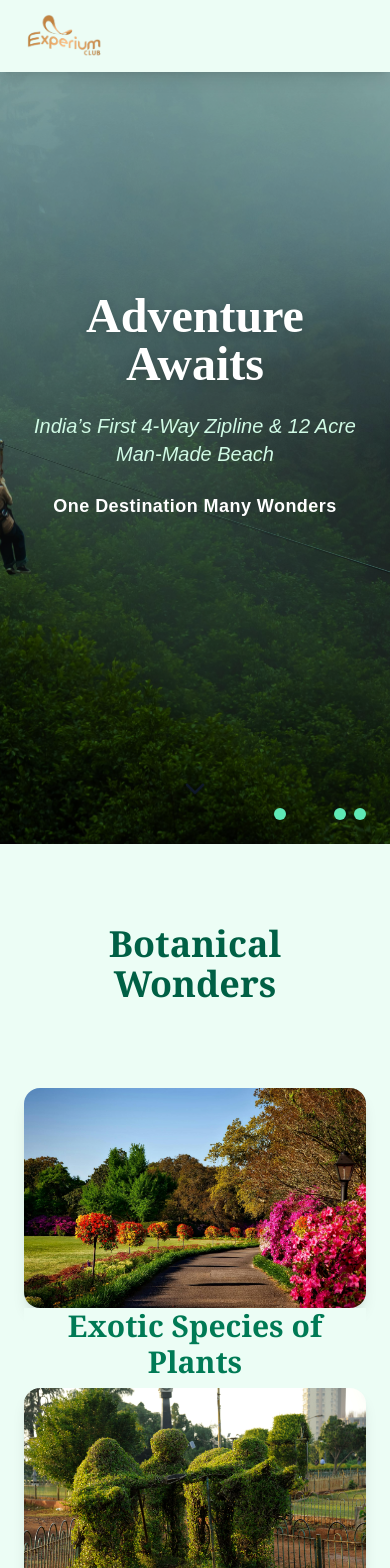
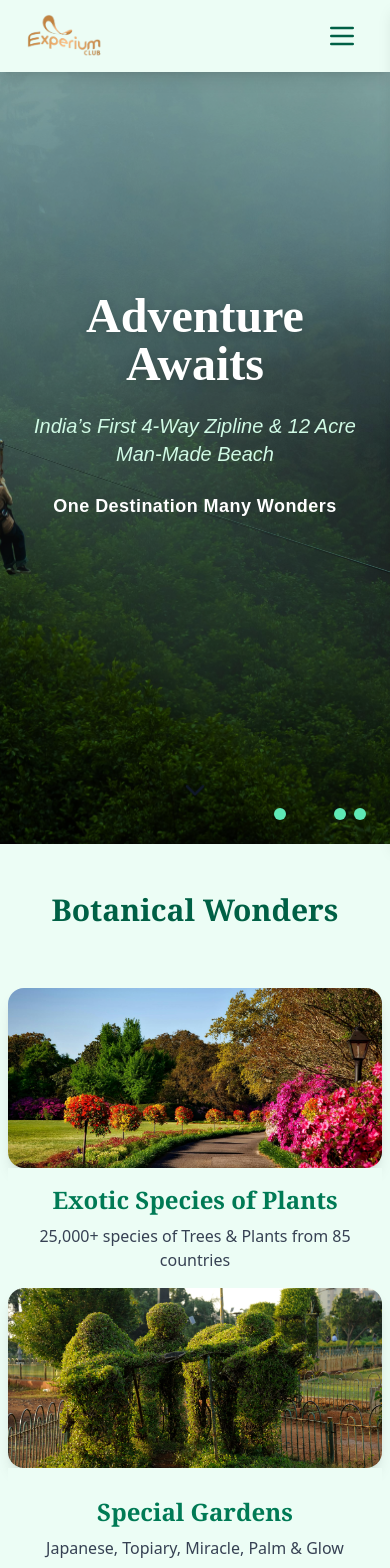
Before and after one commit to IndrakanthKolluri/Experium_Club, a React (Vite) app: page / in a window 390 px wide. Shown: the top 1568 px of the page. Built offline with nearby package versions, Linux system fonts and the light colour scheme.

Commit message:
made responsive and added animations

```diff
--- a/package.json
+++ b/package.json
@@ -11,6 +11,7 @@
   },
   "dependencies": {
     "@tailwindcss/vite": "^4.1.12",
+    "framer-motion": "^12.23.12",
     "lucide-react": "^0.540.0",
     "react": "^19.1.1",
     "react-dom": "^19.1.1",
--- a/src/Components/CategorySection.jsx
+++ b/src/Components/CategorySection.jsx
@@ -1,8 +1,37 @@
-import { useState } from "react";
+import { useState, useRef } from "react";
 import { ChevronLeft, ChevronRight } from "lucide-react";
+import { motion, AnimatePresence } from "framer-motion";
+
+const fadeInUp = {
+  hidden: { opacity: 0, y: 40 },
+  visible: { opacity: 1, y: 0 }
+};
+
+const cardVariants = {
+  hidden: { opacity: 0, scale: 0.95, y: 30 },
+  visible: { opacity: 1, scale: 1, y: 0 }
+};
+
+const overlayVariants = {
+  hidden: { opacity: 0 },
+  visible: { opacity: 1 }
+};
 
 export default function CategorySection({ category }) {
   const [current, setCurrent] = useState(0);
+  const touchStartX = useRef(null);
+
+  // Swipe support for carousel
+  const handleTouchStart = (e) => {
+    touchStartX.current = e.touches[0].clientX;
+  };
+  const handleTouchEnd = (e) => {
+    if (!touchStartX.current) return;
+    const diff = e.changedTouches[0].clientX - touchStartX.current;
+    if (diff > 50) prevSlide();
+    else if (diff < -50) nextSlide();
+    touchStartX.current = null;
+  };
 
   const nextSlide = () => {
     setCurrent((prev) =>
@@ -17,138 +46,260 @@ export default function CategorySection({ category }) {
   };
 
   const renderBotanical = () => (
-    <div className="space-y-0">
+    <motion.div
+      className="space-y-0"
+      initial="hidden"
+      whileInView="visible"
+      viewport={{ once: true, amount: 0.3 }}
+      variants={fadeInUp}
+      transition={{ staggerChildren: 0.2 }}
+    >
       {category.items.map((item, i) => (
-        <div
+        <motion.div
           key={i}
           className={`flex flex-col md:flex-row ${
             i % 2 === 1 ? "md:flex-row-reverse" : ""
-          } w-full h-[300px] md:h-[380px]`} // Reduced height
-          style={{ margin: 0, padding: 0 }}
+          } w-full h-[300px] md:h-[380px]`}
+          variants={cardVariants}
+          transition={{ duration: 0.7, delay: i * 0.1 }}
         >
           {/* Image Side */}
-          <div className="md:w-1/2 w-full h-full flex items-center justify-center">
-            <img
+          <motion.div
+            className="md:w-1/2 w-full h-full flex items-center justify-center"
+            whileHover={{ scale: 1.05 }}
+            whileTap={{ scale: 0.97 }}
+            transition={{ type: "spring", stiffness: 300 }}
+          >
+            <motion.img
               src={item.image}
               alt={item.name}
-              className="w-full h-[220px] md:h-[320px] object-cover rounded-2xl shadow-lg" // Reduced image height
-              style={{ margin: 0, padding: 0, border: "none" }}
+              className="w-full h-[180px] md:h-[320px] object-cover rounded-2xl shadow-lg"
+              initial={{ opacity: 0, scale: 0.95 }}
+              whileInView={{ opacity: 1, scale: 1 }}
+              viewport={{ once: true }}
+              transition={{ duration: 0.7 }}
             />
-          </div>
+          </motion.div>
           {/* Text Side */}
-          <div className="md:w-1/2 w-full h-full flex flex-col justify-center items-center bg-emerald-50">
-            <h3 className="text-3xl md:text-4xl font-serif font-bold text-emerald-700 mb-4 text-center">
+          <motion.div
+            className="md:w-1/2 w-full h-full flex flex-col justify-center items-center bg-emerald-50 px-2 py-4"
+            initial={{ opacity: 0, x: 40 }}
+            whileInView={{ opacity: 1, x: 0 }}
+            viewport={{ once: true }}
+            transition={{ duration: 0.7, delay: 0.2 }}
+          >
+            <h3 className="text-2xl md:text-4xl font-serif font-bold text-emerald-700 mb-2 text-center">
               {item.name}
             </h3>
-            <p className="text-gray-700 text-lg font-medium text-center max-w-xl">
+            <p className="text-gray-700 text-base md:text-lg font-medium text-center max-w-xl">
               {item.detail}
             </p>
-          </div>
-        </div>
+          </motion.div>
+        </motion.div>
       ))}
-    </div>
+    </motion.div>
   );
 
   const renderAdventure = () => (
-  <div className="grid md:grid-cols-2 lg:grid-cols-3 gap-8 mb-12">
+    <motion.div
+      className="grid grid-cols-1 sm:grid-cols-2 lg:grid-cols-3 gap-6 mb-12"
+      initial="hidden"
+      whileInView="visible"
+      viewport={{ once: true, amount: 0.3 }}
+      variants={fadeInUp}
+      transition={{ staggerChildren: 0.15 }}
+    >
       {category.items.map((item, i) => (
-      <div
+        <motion.div
           key={i}
-        className="relative overflow-hidden rounded-xl shadow-lg hover:shadow-2xl transition-transform hover:scale-105 duration-500 group"
+          className="relative overflow-hidden rounded-xl shadow-lg transition-transform duration-500 group"
+          variants={cardVariants}
+          whileHover={{ scale: 1.05 }}
+          whileTap={{ scale: 0.97 }}
         >
           {/* Image */}
-        <img
+          <motion.img
             src={item.image}
             alt={item.name}
-          className="w-full h-64 object-cover group-hover:scale-110 transition-transform duration-700"
+            className="w-full h-56 md:h-64 object-cover transition-transform duration-700"
+            initial={{ opacity: 0, scale: 0.95 }}
+            whileInView={{ opacity: 1, scale: 1 }}
+            viewport={{ once: true }}
+            transition={{ duration: 0.7 }}
+            whileHover={{ scale: 1.1 }}
+            whileTap={{ scale: 1.05 }}
           />
 
-        {/* Hover Overlay */}
-        <div className="absolute inset-0 bg-emerald-900/60 opacity-0 group-hover:opacity-100 transition flex items-center justify-center text-center p-4">
+          {/* Overlay: visible on hover (desktop) or tap (mobile) */}
+          <motion.div
+            className="absolute inset-0 bg-emerald-900/60 opacity-0 group-hover:opacity-100 transition flex items-center justify-center text-center p-4"
+            initial="hidden"
+            animate="hidden"
+            whileHover="visible"
+            whileTap="visible"
+            variants={overlayVariants}
+            transition={{ duration: 0.4 }}
+          >
             <div>
-            <h3 className="text-2xl font-bold text-white">{item.name}</h3>
+              <h3 className="text-xl md:text-2xl font-bold text-white">{item.name}</h3>
               <p className="text-sm text-white mt-2">{item.detail}</p>
             </div>
-        </div>
-      </div>
+          </motion.div>
+        </motion.div>
       ))}
-  </div>
+    </motion.div>
   );
-
 
   const renderLuxury = () => (
     <div className="relative w-full mx-auto">
       {/* Slides */}
-      <div className="overflow-hidden rounded-2xl shadow-xl">
       <div
-          className="flex transition-transform duration-700"
-          style={{ transform: `translateX(-${current * 100}%)` }}
+        className="overflow-hidden rounded-2xl shadow-xl"
+        onTouchStart={handleTouchStart}
+        onTouchEnd={handleTouchEnd}
       >
-          {category.items.map((item, i) => (
+        <AnimatePresence initial={false} mode="wait">
+          <motion.div
+            key={current}
+            className="flex"
+            initial={{ opacity: 0, x: 100 }}
+            animate={{ opacity: 1, x: 0 }}
+            exit={{ opacity: 0, x: -100 }}
+            transition={{ duration: 0.5 }}
+          >
             <div
-              key={i}
               className="w-full flex-shrink-0 relative"
               style={{ minWidth: "100%" }}
             >
-              <img
-                src={item.image}
-                alt={item.name}
-                className="w-full h-96 object-cover"
+              <motion.img
+                src={category.items[current].image}
+                alt={category.items[current].name}
+                className="w-full h-64 md:h-96 object-cover"
+                initial={{ opacity: 0, scale: 0.95 }}
+                animate={{ opacity: 1, scale: 1 }}
+                transition={{ duration: 0.7 }}
               />
-              <div className="absolute bottom-0 inset-x-0 bg-emerald-900/50 p-6 flex items-center justify-center h-20">
-                <span className="text-xl md:text-2xl font-serif font-bold text-white text-center">
-                  {item.name}
+              <motion.div
+                className="absolute bottom-0 inset-x-0 bg-emerald-900/50 p-2 md:p-6 flex flex-col md:flex-row items-center justify-center h-20 md:h-20"
+                initial={{ opacity: 0, y: 20 }}
+                animate={{ opacity: 1, y: 0 }}
+                transition={{ duration: 0.5 }}
+              >
+                <span className="text-xs sm:text-base md:text-2xl font-serif font-bold text-white text-center">
+                  {category.items[current].name}
                 </span>
-                <span className="mx-3 text-xl md:text-2xl text-white font-medium">-</span>
-                <span className="text-xl md:text-2xl text-white font-medium text-center">
-                  {item.detail}
+                <span className="mx-1 sm:mx-2 text-xs sm:text-base md:text-2xl text-white font-medium">-</span>
+                <span className="text-xs sm:text-base md:text-2xl text-white font-medium text-center">
+                  {category.items[current].detail}
                 </span>
+              </motion.div>
             </div>
+          </motion.div>
+        </AnimatePresence>
       </div>
-          ))}
-        </div>
-      </div>
-
       {/* Arrows */}
-      <button
+      <motion.button
         onClick={prevSlide}
-        className="absolute top-1/2 -left-8 transform -translate-y-1/2 bg-white text-emerald-700 p-3 rounded-full shadow-lg hover:bg-yellow-200 hover:text-white transition"
+        className="absolute top-1/2 left-2 md:-left-8 transform -translate-y-1/2 bg-white text-emerald-700 p-2 md:p-3 rounded-full shadow-lg hover:bg-yellow-200 hover:text-white transition"
+        aria-label="Previous Slide"
+        whileHover={{ scale: 1.1 }}
+        whileTap={{ scale: 0.95 }}
       >
-        <ChevronLeft className="w-6 h-6" />
-      </button>
-      <button
+        <ChevronLeft className="w-5 h-5 md:w-6 md:h-6" />
+      </motion.button>
+      <motion.button
         onClick={nextSlide}
-        className="absolute top-1/2 -right-8 transform -translate-y-1/2 bg-white text-emerald-700 p-3 rounded-full shadow-lg hover:bg-yellow-200 hover:text-white transition"
+        className="absolute top-1/2 right-2 md:-right-8 transform -translate-y-1/2 bg-white text-emerald-700 p-2 md:p-3 rounded-full shadow-lg hover:bg-yellow-200 hover:text-white transition"
+        aria-label="Next Slide"
+        whileHover={{ scale: 1.1 }}
+        whileTap={{ scale: 0.95 }}
       >
-        <ChevronRight className="w-6 h-6" />
-      </button>
+        <ChevronRight className="w-5 h-5 md:w-6 md:h-6" />
+      </motion.button>
     </div>
   );
 
   const renderEvents = () => (
-    <div className="space-y-10">
+    <motion.div
+      className="space-y-8"
+      initial="hidden"
+      whileInView="visible"
+      viewport={{ once: true, amount: 0.3 }}
+      variants={fadeInUp}
+      transition={{ staggerChildren: 0.15 }}
+    >
       {category.items.map((item, i) => (
-        <div
+        <motion.div
           key={i}
-          className="relative h-72 rounded-2xl overflow-hidden shadow-lg group"
+          className="relative h-56 md:h-72 rounded-2xl overflow-hidden shadow-lg group"
+          variants={cardVariants}
         >
-          <img
+          <motion.img
             src={item.image}
             alt={item.name}
-            className="w-full h-full object-cover group-hover:scale-110 transition-transform duration-700"
+            className="w-full h-full object-cover transition-transform duration-700"
+            initial={{ opacity: 0, scale: 0.95 }}
+            whileInView={{ opacity: 1, scale: 1 }}
+            viewport={{ once: true }}
+            transition={{ duration: 0.7 }}
+            whileHover={{ scale: 1.07 }}
+            whileTap={{ scale: 1.03 }}
           />
-          <div className="absolute inset-0 bg-emerald-900/60 flex items-center justify-center text-center">
+          {/* Text overlay always visible, animates on hover/tap */}
+          <motion.div
+            className="absolute inset-0 bg-emerald-900/60 flex items-center justify-center text-center"
+            initial={{ opacity: 1, scale: 1 }}
+            whileHover={{ scale: 1.05, boxShadow: "0 0 40px #FFD700" }}
+            whileTap={{ scale: 1.03 }}
+            transition={{ duration: 0.4 }}
+          >
             <div>
-              <h3 className="text-3xl font-serif font-bold text-white mb-2">
+              <h3 className="text-xl md:text-3xl font-serif font-bold text-white mb-2">
                 {item.name}
               </h3>
               <p className="text-gray-100">{item.detail}</p>
             </div>
-          </div>
-        </div>
+          </motion.div>
+        </motion.div>
       ))}
-    </div>
+    </motion.div>
   );
+
+  const renderExperienceInNumbers = () => {
+    const stats = [
+      { value: "10+", label: "Years of Experience" },
+      { value: "500+", label: "Projects Completed" },
+      { value: "300+", label: "Satisfied Clients" },
+      { value: "5", label: "Awards Won" }
+    ];
+
+    return (
+      <motion.div
+        className="grid grid-cols-2 sm:grid-cols-4 gap-4 px-2 py-8 justify-items-center"
+        initial="hidden"
+        whileInView="visible"
+        viewport={{ once: true, amount: 0.3 }}
+        variants={fadeInUp}
+        transition={{ staggerChildren: 0.15 }}
+      >
+        {stats.map((stat, i) => (
+          <motion.div
+            key={i}
+            className={`flex flex-col items-center bg-white rounded-xl shadow p-4 aspect-square w-full max-w-[140px] sm:max-w-none
+              ${i === 2 ? "col-span-2 justify-self-center sm:col-span-1 sm:justify-self-auto" : ""}
+            `}
+            variants={cardVariants}
+            transition={{ duration: 0.7, delay: i * 0.1 }}
+            whileHover={{ scale: 1.05 }}
+            whileTap={{ scale: 0.97 }}
+          >
+            <span className="text-lg sm:text-2xl md:text-4xl font-bold text-emerald-700">{stat.value}</span>
+            <span className="text-[10px] sm:text-xs md:text-base text-gray-600 mt-1 text-center">{stat.label}</span>
+          </motion.div>
+        ))}
+      </motion.div>
+    );
+  };
 
   const renderContent = () => {
     switch (category.id) {
@@ -160,24 +311,53 @@ export default function CategorySection({ category }) {
         return renderLuxury();
       case "events":
         return renderEvents();
+      case "experience-in-numbers":
+        return renderExperienceInNumbers();
       default:
         return null;
     }
   };
 
   return (
-    <section id={category.id} className="pb-20 bg-emerald-50">
-      <div className={`${category.id === "botanical" ? "px-6 pt-20" : "container mx-auto  px-6"}`}>
+    <motion.section
+      id={category.id}
+      className="pb-16 md:pb-20 bg-emerald-50"
+      initial="hidden"
+      whileInView="visible"
+      viewport={{ once: true, amount: 0.2 }}
+      variants={fadeInUp}
+      transition={{ duration: 0.7 }}
+    >
+      <motion.div
+        className={`${category.id === "botanical" ? "px-2 pt-12 md:px-6 md:pt-20" : "container mx-auto px-2 md:px-6"}`}
+        initial={{ opacity: 0 }}
+        whileInView={{ opacity: 1 }}
+        viewport={{ once: true, amount: 0.3 }}
+        transition={{ duration: 0.7 }}
+      >
         {/* Section Title */}
-        <div className="text-center mb-16">
-          <h2 className="text-4xl md:text-5xl font-serif font-bold text-emerald-800">
+        <motion.div
+          className="text-center mb-10 md:mb-16"
+          initial={{ opacity: 0, y: 30 }}
+          whileInView={{ opacity: 1, y: 0 }}
+          viewport={{ once: true, amount: 0.3 }}
+          transition={{ duration: 0.7 }}
+        >
+          <h2 className="text-3xl md:text-5xl font-serif font-bold text-emerald-800">
             {category.title}
           </h2>
-          <div className="w-24 h-1 bg-gold-400 mx-auto mt-4" />
-        </div>
+          <motion.div
+            className="w-16 md:w-24 h-1 bg-gold-400 mx-auto mt-4"
+            initial={{ scaleX: 0 }}
+            whileInView={{ scaleX: 1 }}
+            viewport={{ once: true }}
+            transition={{ duration: 0.7 }}
+            style={{ originX: 0 }}
+          />
+        </motion.div>
 
         {renderContent()}
-      </div>
-    </section>
+      </motion.div>
+    </motion.section>
   );
 }
--- a/src/Components/Header.jsx
+++ b/src/Components/Header.jsx
@@ -1,23 +1,28 @@
-import { Leaf } from "lucide-react";
-import logo from "../assets/experium.png"
+import { useState } from "react";
+import { Leaf, Menu } from "lucide-react";
+import logo from "../assets/experium.png";
 
 export default function Header() {
+  const [sidebarOpen, setSidebarOpen] = useState(false);
+
+  const navLinks = ["Botanical", "Adventure", "Luxury", "Events"];
+
   return (
     <header className="fixed top-0 w-full z-50 bg-emerald-50 shadow-lg shadow-black/10">
       <div className="max-w-full px-6 py-2 flex items-center justify-between">
         {/* Logo Only */}
         <div className="flex items-center">
           <img
-            src= {logo}
+            src={logo}
             alt="Experium Club Logo"
             className="w-20 h-14 object-contain"
             style={{ maxWidth: "160px" }}
           />
         </div>
 
-        {/* Navigation */}
+        {/* Navigation - Desktop */}
         <nav className="hidden md:flex space-x-6">
-          {["Botanical", "Adventure", "Luxury", "Events"].map((link) => (
+          {navLinks.map((link) => (
             <a
               key={link}
               href={`#${link.toLowerCase()}`}
@@ -27,7 +32,58 @@ export default function Header() {
             </a>
           ))}
         </nav>
+
+        {/* Hamburger Menu - Mobile */}
+        <button
+          className="md:hidden p-2"
+          aria-label="Open menu"
+          onClick={() => setSidebarOpen(true)}
+        >
+          <Menu className="w-8 h-8 text-emerald-800" />
+        </button>
       </div>
+
+      {/* Sidebar Overlay */}
+      {sidebarOpen && (
+        <div
+          className="fixed inset-0 bg-black/40 z-50"
+          onClick={() => setSidebarOpen(false)}
+        />
+      )}
+
+      {/* Sidebar Drawer */}
+      <aside
+        className={`fixed top-0 right-0 h-full w-64 bg-emerald-50 shadow-lg z-50 transform transition-transform duration-300 ${
+          sidebarOpen ? "translate-x-0" : "translate-x-full"
+        }`}
+      >
+        <div className="flex items-center justify-between px-6 py-4 border-b border-emerald-100">
+          <img
+            src={logo}
+            alt="Experium Club Logo"
+            className="w-16 h-10 object-contain"
+          />
+          <button
+            className="p-2"
+            aria-label="Close menu"
+            onClick={() => setSidebarOpen(false)}
+          >
+            <span className="text-2xl text-emerald-800">&times;</span>
+          </button>
+        </div>
+        <nav className="flex flex-col px-6 py-4 space-y-4">
+          {navLinks.map((link) => (
+            <a
+              key={link}
+              href={`#${link.toLowerCase()}`}
+              className="text-emerald-800 hover:text-gold-400 transition-colors duration-300 font-medium text-lg"
+              onClick={() => setSidebarOpen(false)}
+            >
+              {link}
+            </a>
+          ))}
+        </nav>
+      </aside>
     </header>
   );
 }
--- a/src/Components/Hero.jsx
+++ b/src/Components/Hero.jsx
@@ -68,7 +68,7 @@ export default function Hero({ slides, currentSlide, setCurrentSlide, scrollY })
           <button
             key={index}
             onClick={() => setCurrentSlide(index)}
-            className={`w-3 h-3 rounded-full transition-all duration-300 ${
+            className={`w-3 h-3 rounded-full transition-all duration-150 ${
               index === currentSlide
                 ? "bg-gold-400 w-8"
                 : "bg-emerald-300 hover:bg-gold-300"
```
Also changed, not shown: 1 other file (tests, documents, lock files or other folders). Lines whose indentation alone changed are shown as unchanged.
